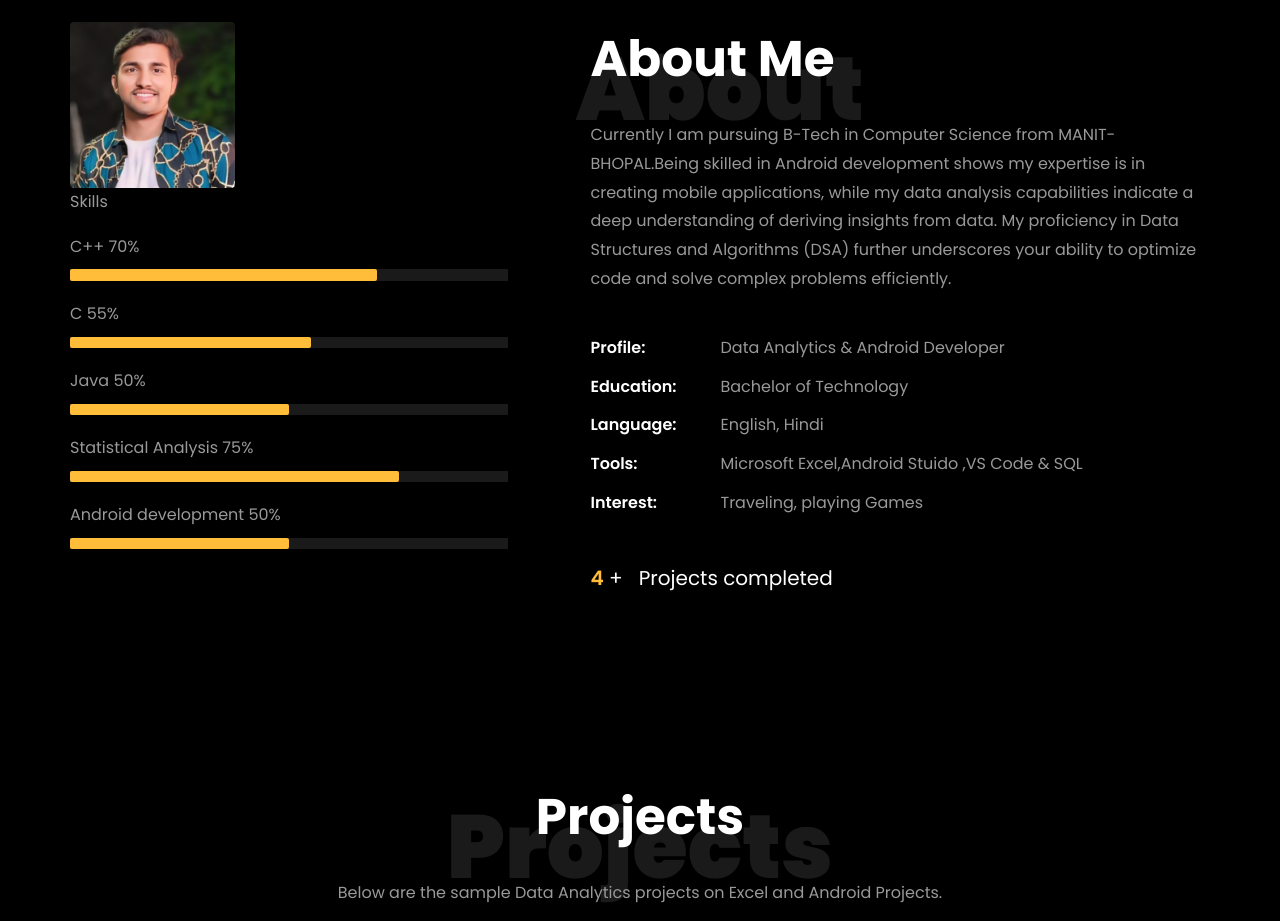
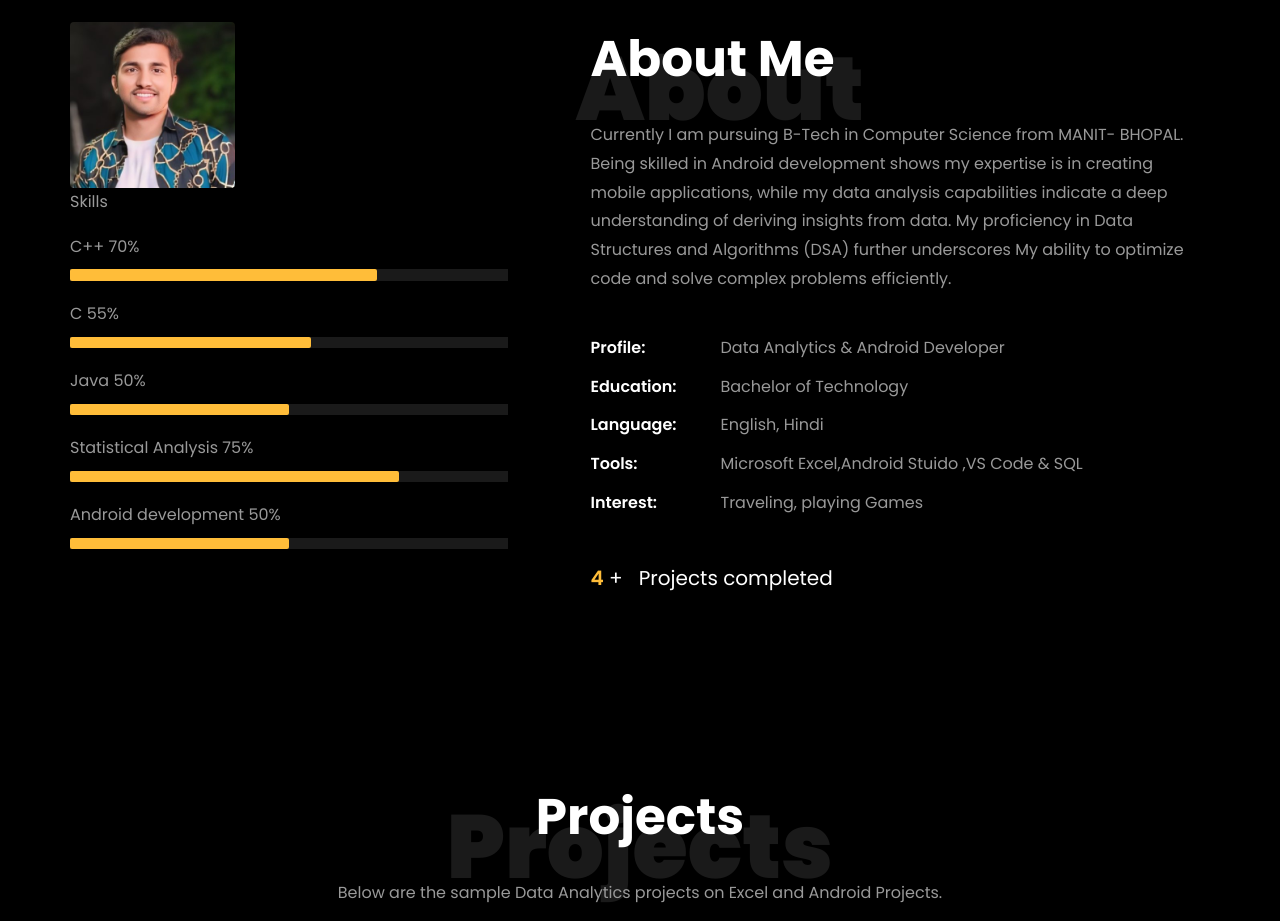
Before and after one commit to abhi91207/My_Portfolio, a plain HTML site: page index.html in a window 1280 px wide. Shown: the part 840-1761 px from the top of the page. Drawn offline with Linux system fonts and the light colour scheme; files whose address does not match are found by name.

Commit message:
Update index.html

```diff
--- a/index.html
+++ b/index.html
@@ -268,7 +268,7 @@
 								<h1 class="big">About</h1>
 								<h2 class="mb-4">About Me</h2>
 
-								<p>Currently I am pursuing B-Tech in Computer Science from MANIT- BHOPAL.Being skilled in Android development shows my expertise is in creating mobile applications, while my data analysis capabilities indicate a deep understanding of deriving insights from data. My proficiency in Data Structures and Algorithms (DSA) further underscores your ability to optimize code and solve complex problems efficiently. </p>
+								<p>Currently I am pursuing B-Tech in Computer Science from MANIT- BHOPAL. Being skilled in Android development shows my expertise is in creating mobile applications, while my data analysis capabilities indicate a deep understanding of deriving insights from data. My proficiency in Data Structures and Algorithms (DSA) further underscores My ability to optimize code and solve complex problems efficiently. </p>
 								<ul class="about-info mt-4 px-md-0 px-2">
 									<li class="d-flex"><span>Profile:</span> <span>Data Analytics &amp; Android Developer</span></li>
 									<li class="d-flex"><span>Education:</span> <span>Bachelor of Technology</span></li>
```
